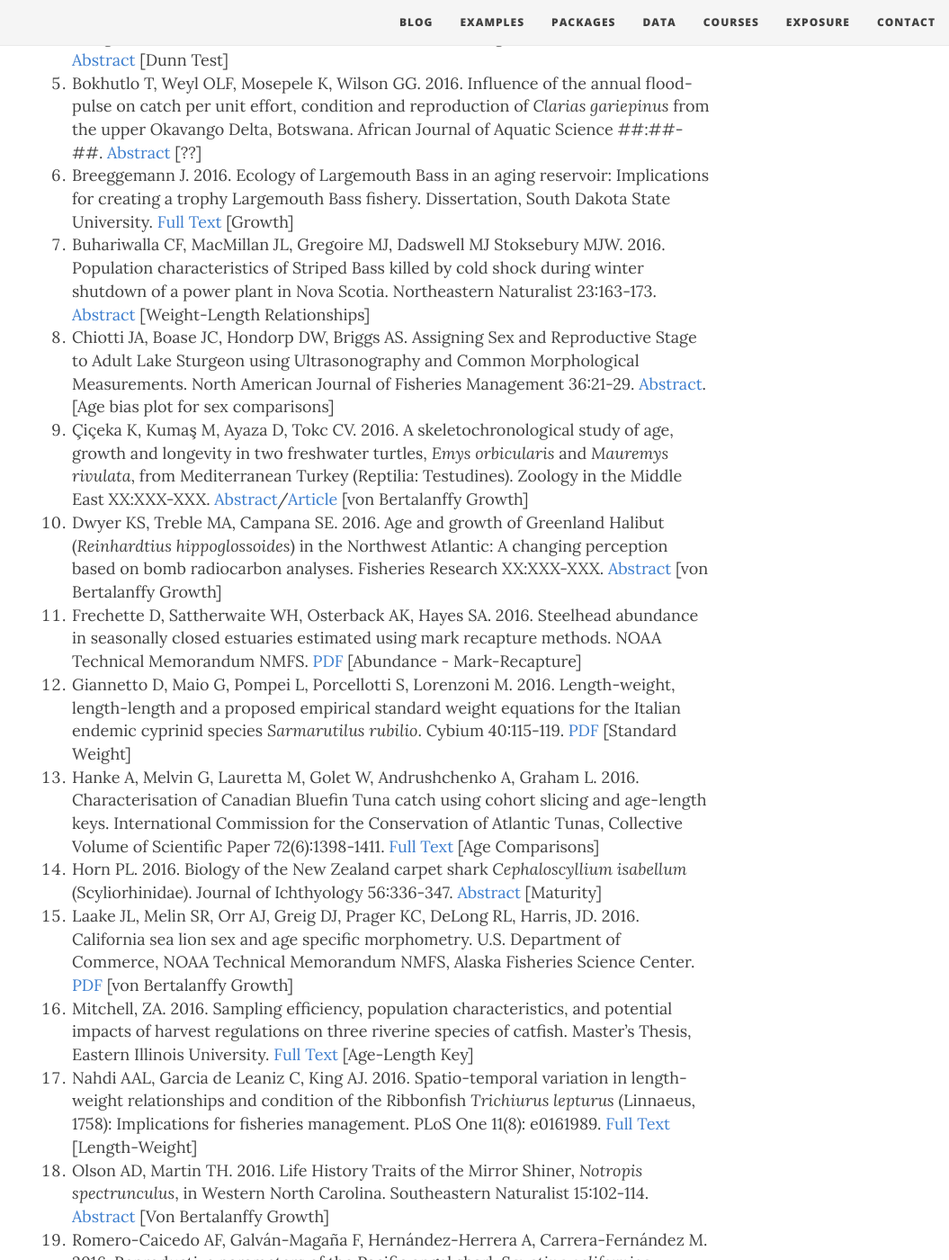
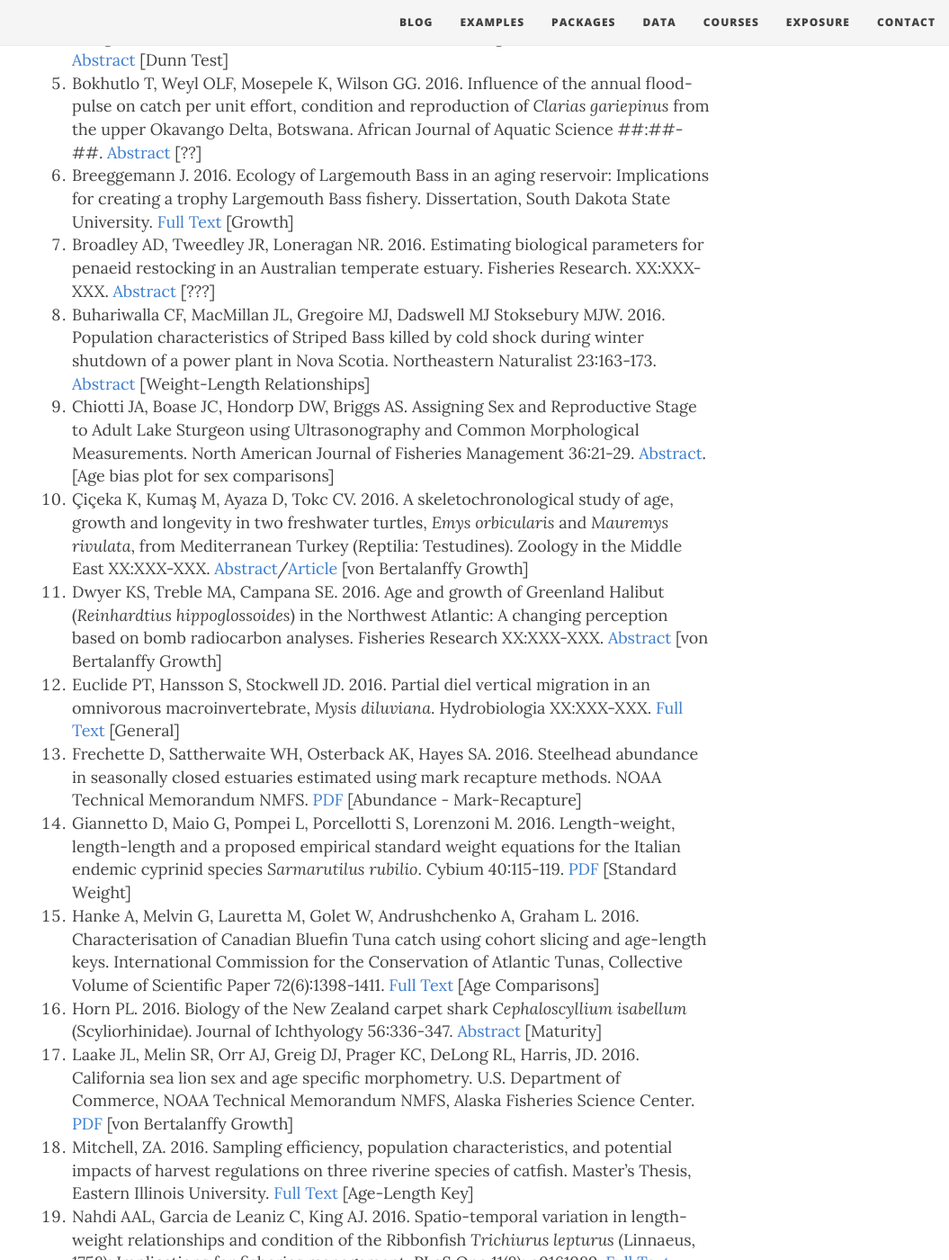
Before and after one commit to droglenc/fishR, a Jekyll site: the page built from exposure/exposure-citations16.md, in a window 1280 px wide and 1400 px high, scrolled down 704 px. Shown: the whole window at 90% size, without its empty margins (225-1280 px from the left). Built offline with Jekyll 4.4.1, drawn with Linux system fonts in a browser that asks for light colours; nearby versions of some CDN libraries.

Commit message:
Added another citation

```diff
--- a/exposure/exposure-citations16.md
+++ b/exposure/exposure-citations16.md
@@ -14,10 +14,12 @@ trategies on Walleye (*Sander vitreus*) populations in Alberta, Canada.  Master'
 1. Bazzichettoa M, Malavasi M, Acosta ATR, Carranza ML.  2016.  How does dune morphology shape coastal EC habitats occurrence? A remote sensing approach using airborne LiDAR on the Mediterranean coast.  Ecological Indicators 71:618-626.  [Abstract](http://www.sciencedirect.com/science/article/pii/S1470160X16304435) [Dunn Test]
 1. Bokhutlo T, Weyl OLF, Mosepele K, Wilson GG.  2016.  Influence of the annual flood-pulse on catch per unit effort, condition and reproduction of *Clarias gariepinus* from the upper Okavango Delta, Botswana.  African Journal of Aquatic Science ##:##-##. [Abstract](http://www.tandfonline.com/doi/abs/10.2989/16085914.2016.1138279) [??]
 1. Breeggemann J.  2016.  Ecology of Largemouth Bass in an aging reservoir: Implications for creating a trophy Largemouth Bass fishery. Dissertation, South Dakota State University.  [Full Text](http://openprairie.sdstate.edu/cgi/viewcontent.cgi?article=2069&context=etd) [Growth]
+1. Broadley AD, Tweedley JR, Loneragan NR. 2016.  Estimating biological parameters for penaeid restocking in an Australian temperate estuary. Fisheries Research. XX:XXX-XXX. [Abstract](http://www.sciencedirect.com/science/article/pii/S0165783616303009) [???]
 1. Buhariwalla CF, MacMillan JL, Gregoire MJ, Dadswell MJ Stoksebury MJW.  2016.  Population characteristics of Striped Bass killed by cold shock during winter shutdown of a power plant in Nova Scotia.  Northeastern Naturalist 23:163-173.  [Abstract](http://www.bioone.org/doi/abs/10.1656/045.023.0113) [Weight-Length Relationships]
 1. Chiotti JA, Boase JC, Hondorp DW, Briggs AS.  Assigning Sex and Reproductive Stage to Adult Lake Sturgeon using Ultrasonography and Common Morphological Measurements.  North American Journal of Fisheries Management 36:21-29.  [Abstract](http://www.tandfonline.com/doi/abs/10.1080/02755947.2015.1103823).  [Age bias plot for sex comparisons]
 1. Çiçeka K, Kumaş M, Ayaza D, Tokc CV.  2016.  A skeletochronological study of age, growth and longevity in two freshwater turtles, *Emys orbicularis* and *Mauremys rivulata*, from Mediterranean Turkey (Reptilia: Testudines).  Zoology in the Middle East XX:XXX-XXX.  [Abstract](http://www.tandfonline.com/doi/abs/10.1080/09397140.2016.1144277)/[Article](https://www.researchgate.net/publication/293827479_A_skeletochronological_study_of_age_growth_and_longevity_in_two_freshwater_turtles_Emys_orbicularis_and_Mauremys_rivulata_from_Mediterranean_Turkey_Reptilia_Testudines) [von Bertalanffy Growth]
 1. Dwyer KS, Treble MA, Campana SE.  2016.  Age and growth of Greenland Halibut (*Reinhardtius hippoglossoides*) in the Northwest Atlantic: A changing perception based on bomb radiocarbon analyses.  Fisheries Research XX:XXX-XXX. [Abstract](http://www.sciencedirect.com/science/article/pii/S0165783616300169) [von Bertalanffy Growth]
+1. Euclide PT, Hansson S, Stockwell JD.  2016.  Partial diel vertical migration in an omnivorous macroinvertebrate, *Mysis diluviana*.  Hydrobiologia XX:XXX-XXX.  [Full Text](http://link.springer.com/article/10.1007/s10750-016-2982-5) [General]
 1. Frechette D, Sattherwaite WH, Osterback AK, Hayes SA.  2016.  Steelhead abundance in seasonally closed estuaries estimated using mark recapture methods.  NOAA Technical Memorandum NMFS.  [PDF](https://www.researchgate.net/profile/William_Satterthwaite/publication/299657318_Steelhead_abundance_in_seasonally_closed_estuaries_estimated_using_mark_recapture_methods/links/5703e62708ae13eb88b683e1.pdf) [Abundance - Mark-Recapture]
 1. Giannetto D, Maio G, Pompei L, Porcellotti S, Lorenzoni M.  2016.  Length-weight, length-length and a proposed empirical standard weight equations for the Italian endemic cyprinid species *Sarmarutilus rubilio*.  Cybium 40:115-119.  [PDF](https://www.researchgate.net/profile/Daniela_Giannetto/publication/303278340_Length-weight_length-length_and_a_proposed_empirical_standard_weight_equations_for_the_Italian_endemic_cyprinid_species_Sarmarutilus_rubilio/links/573ad3dc08ae9ace840e09a1.pdf)  [Standard Weight]
 1. Hanke A, Melvin G, Lauretta M, Golet W, Andrushchenko A, Graham L.  2016.  Characterisation of Canadian Bluefin Tuna catch using cohort slicing and age-length keys.  International Commission for the Conservation of Atlantic Tunas, Collective Volume of Scientific Paper 72(6):1398-1411. [Full Text](https://www.iccat.int/Documents/CVSP/CV072_2016/n_6/CV072061398.pdf) [Age Comparisons]
```
Also changed, not shown: other parts of exposure/exposure-citations16.md (+1 -1 lines).
